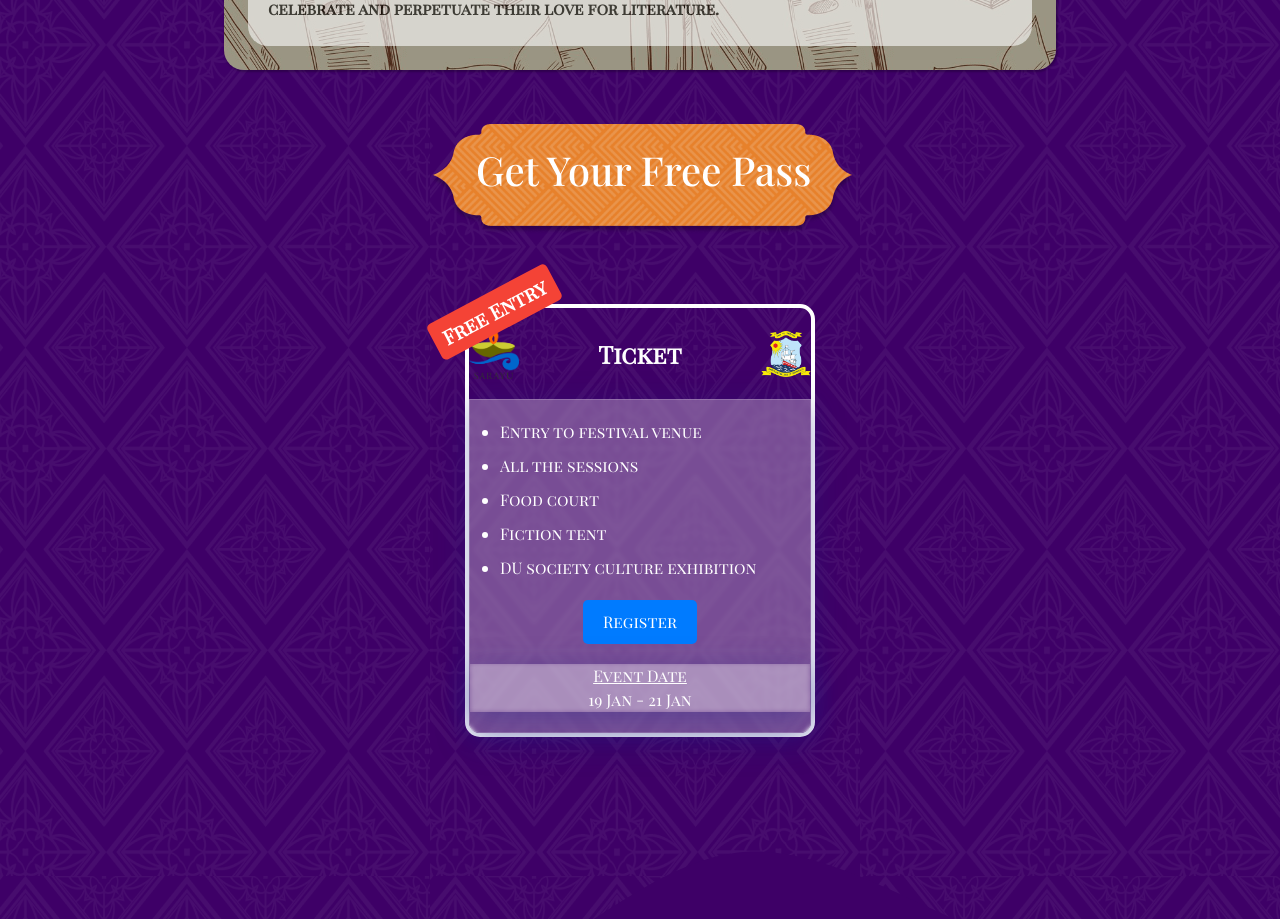
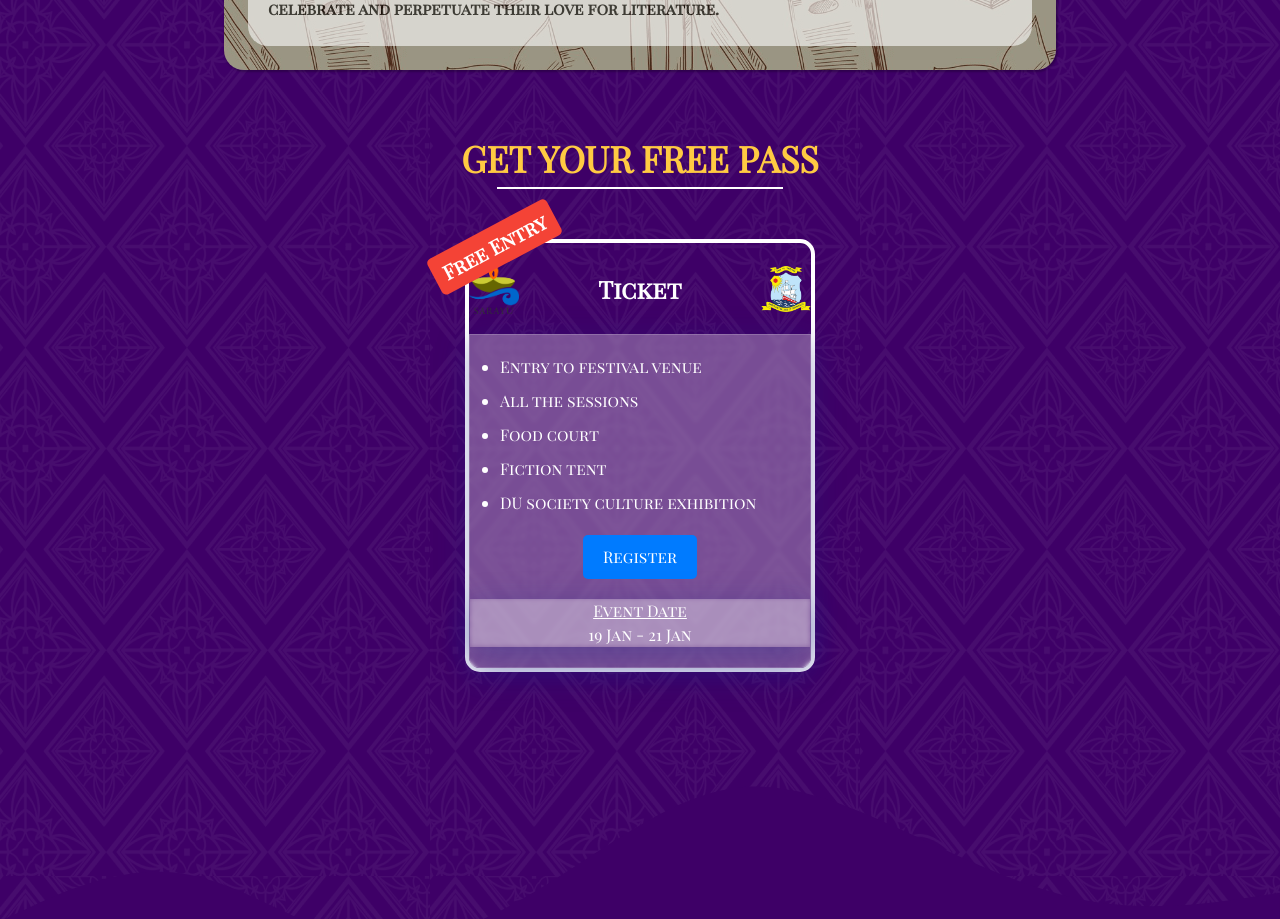
Before and after one commit to mehul1409/DuLitFest, a React (Vite) app: page / in a window 1280 px wide. Shown: the part 1920-2839 px from the top of the page. Built offline with nearby package versions, Linux system fonts and the light colour scheme.

Commit message:
sectionHeader above ticlect Added

```diff
--- a/src/Components/SectionHeader/SectionHeader.jsx
+++ b/src/Components/SectionHeader/SectionHeader.jsx
@@ -6,7 +6,6 @@ const SectionHeader = (props) => {
                 <div className='SectionHeader_text_text-content'>{props.text}</div>
                 <div className='sectionHeaderUnderline'></div>
             </div>
-
         </div>
     )
 }
--- a/src/Components/SectionHeader/SectionHeader.scss
+++ b/src/Components/SectionHeader/SectionHeader.scss
@@ -37,5 +37,4 @@
     background-color: white;
     width: 80%;
     height: 2px;
-    // border: 1px solid white;
 }
--- a/src/Components/Ticket/Ticket.jsx
+++ b/src/Components/Ticket/Ticket.jsx
@@ -4,6 +4,8 @@ import picc2 from './picc2.png'
 import clglogo from './clglogo.png'
 import { motion } from 'framer-motion';
 import passheading from './passheading.png'
+import SectionHeader from "../../Components/SectionHeader/SectionHeader";
+
 
 const Ticket = () => {
 
@@ -20,7 +22,8 @@ const Ticket = () => {
         transition={{ duration: 1.5, delay: 0.3 }}
         viewport={{ once: true }}
         className="Ticketheading">
-      <img src={passheading} alt="image" className="backii backii2" />
+        {/* <img src={passheading} alt="image" className="backii backii2" /> */}
+        <SectionHeader text="GET YOUR FREE PASS" />
         {/* <p className="headticket">Get Your Free Pass</p> */}
       </motion.div>
       <motion.div
--- a/src/Pages/Home/Home.jsx
+++ b/src/Pages/Home/Home.jsx
@@ -12,7 +12,7 @@ const Home = () => {
     <>
       <div className="home-cont-hero">
         <div className="home-hero">
-          <img src={hometoppic} alt="" id="homeimg" />
+          {/* <img src={hometoppic} alt="" id="homeimg" /> */}
         </div>
         {/* <div className="before-about"></div> */}
 
```
Lines whose indentation alone changed are shown as unchanged.
